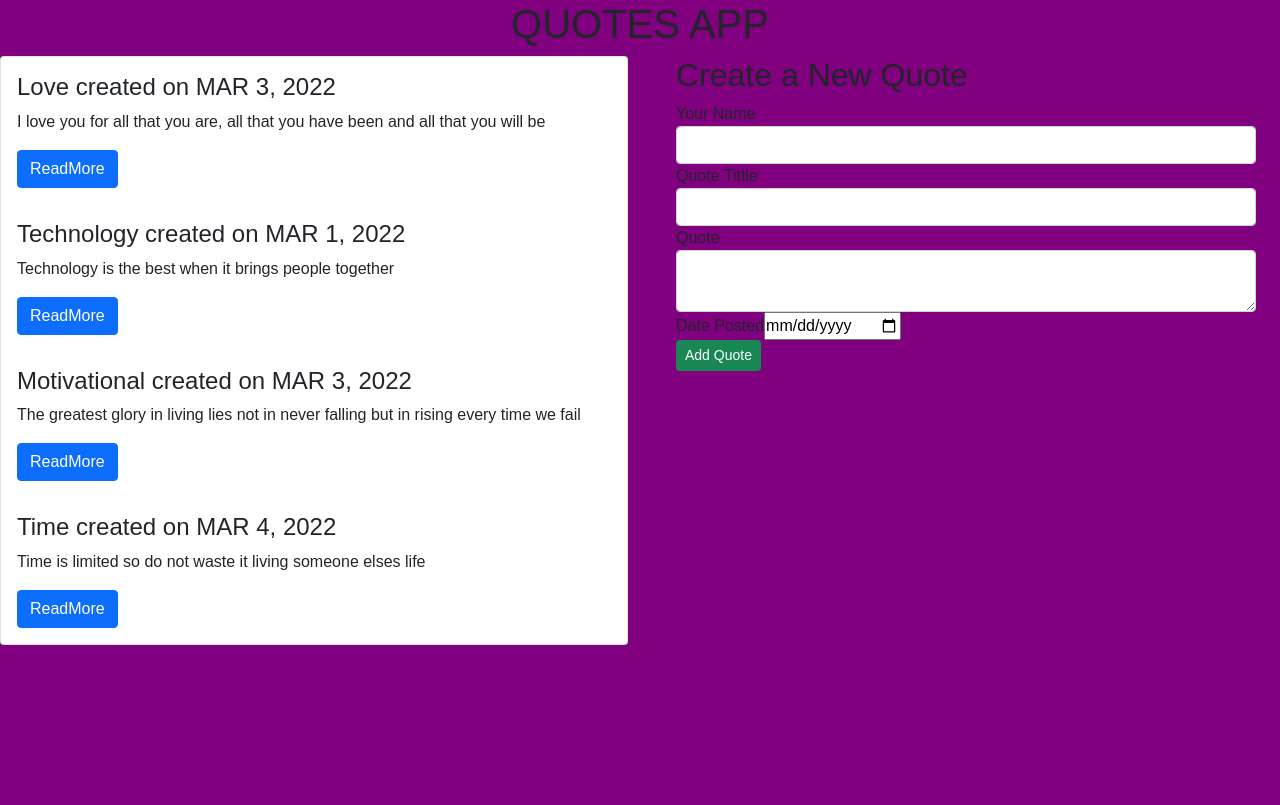
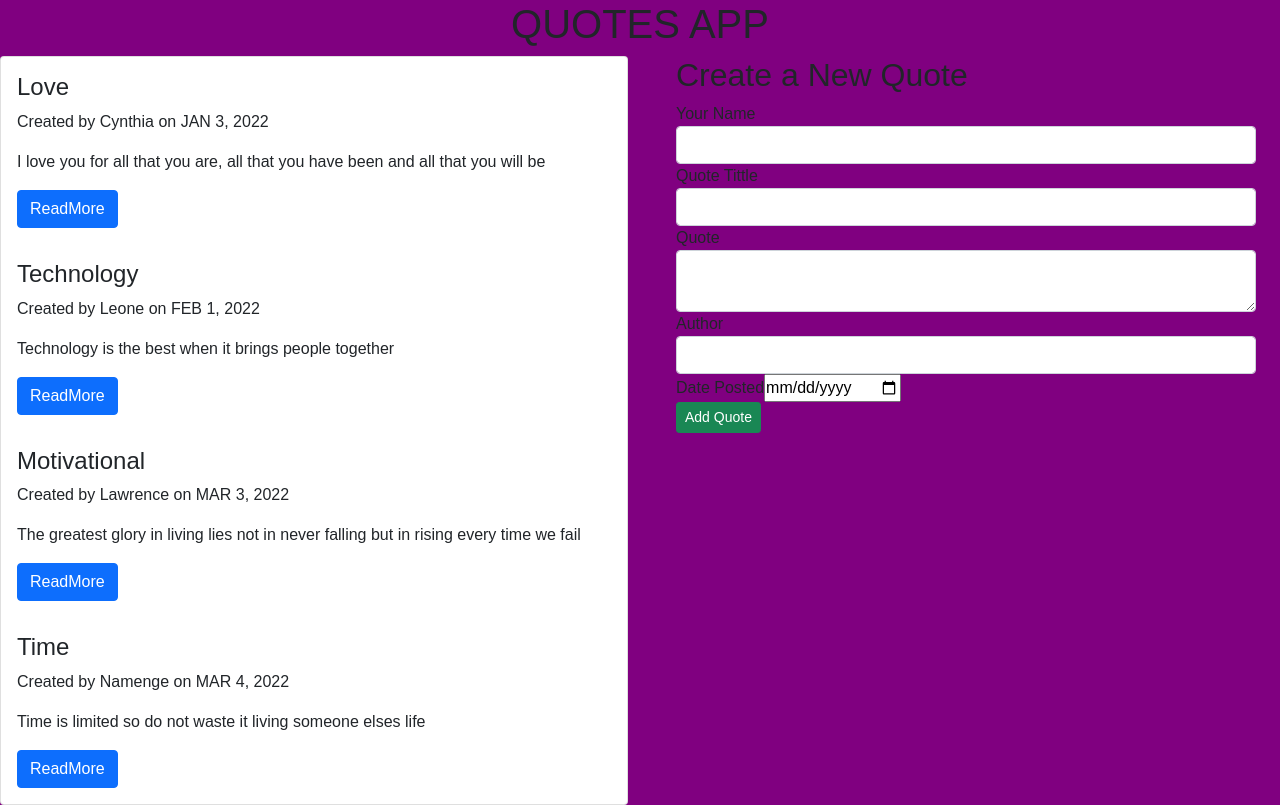
Before and after one commit to CynthiaOuma12673/quotes-app, an Angular app: page / in a window 1280 px wide. Built offline with nearby package versions, Linux system fonts and the light colour scheme.

Commit message:
it will add the quote author

```diff
--- a/src/app/date-count.pipe.ts
+++ b/src/app/date-count.pipe.ts
@@ -8,12 +8,12 @@ export class DateCountPipe implements PipeTransform {
   transform(value: any):number {
     let today:Date = new Date(); // get current date and time
     let todayWithNoTime:any = new Date(today.getFullYear(),today.getMonth(),today.getDate())
-    var dateDifference = Math.abs(value -todayWithNoTime) //returns value in milliseconds
+    var dateDifference = Math.abs(todayWithNoTime - value) //returns value in milliseconds
     const secondInDay =86400; //60seconds* 60mins in an hour*24hours in a day
     var dateDifferenceSeconds = dateDifference*0.001; //converts milliseconds to seconds
     var dateCounter = dateDifferenceSeconds/secondInDay;
 
-    if (dateCounter >=1 && value > todayWithNoTime){
+    if (dateCounter >=1 && value < todayWithNoTime){
       return dateCounter;
 
     }
--- a/src/app/quote-form/quote-form.component.html
+++ b/src/app/quote-form/quote-form.component.html
@@ -25,6 +25,13 @@
             </div>
             </div>
             <div class="form-group">
+                <label for="name">Author</label>
+                <input type="text" required class="form-control" id="Author" [(ngModel)]="newQuote.Author" name="Author" #name='ngModel' minlength="3">
+                <div [hidden]="name.valid || name.pristine" class="alert alert-danger">
+                    <p>Author name is required</p>
+                </div>
+                </div>
+            <div class="form-group">
             <label for="complete">Date Posted</label>
             <input type='date' id="complete" [(ngModel)]="newQuote.quoteDate" name="completeDate" #quoteDate="ngModel" required>
             <div [hidden]="quoteDate.valid || quoteDate.pristine" class="alert alert-danger">
--- a/src/app/quote-form/quote-form.component.ts
+++ b/src/app/quote-form/quote-form.component.ts
@@ -10,7 +10,7 @@ export class QuoteFormComponent implements OnInit {
   // quoting = new Quote (0, '', '', '', new Date(), 0, 0);
   // @Output() add = new EventEmitter<Quote>();
 
-  newQuote = new Quote (0,'', '', '', new Date(),0,0);
+  newQuote = new Quote (0,'', '', '', '', new Date(),0,0);
   @Output() addQuote = new EventEmitter<Quote>();
 
   submitQuote(){
--- a/src/app/quote.ts
+++ b/src/app/quote.ts
@@ -1,6 +1,6 @@
 export class Quote {
     showDescription:boolean;
-    constructor(public id:number, public name:string, public quotetitle:string, public quoteBody:string, public quoteDate:Date, public upCount:number, public downCount:number)
+    constructor(public id:number, public name:string, public quotetitle:string, public quoteBody:string, public Author:string, public quoteDate:Date, public upCount:number, public downCount:number)
     {
         this.showDescription=false;
     }
--- a/src/app/quote/quote.component.html
+++ b/src/app/quote/quote.component.html
@@ -2,7 +2,8 @@
     <div class="col-md-6">
     <div class="card">
         <div class="card-body" *ngFor='let quote of quotes; let i = index'>
-            <h4 class="card-title">{{ quote.quotetitle}} created on {{ quote.quoteDate|date|uppercase }}</h4>
+            <h4 class="card-title">{{ quote.quotetitle}}</h4>
+            <p>Created by {{ quote.name}}  on {{ quote.quoteDate|date|uppercase }}</p>
             <p class="card-text">{{ quote.quoteBody }}</p>
                 <button (click)='toggleDetails(i)' class="btn btn-primary">ReadMore</button>
                 <div *ngIf='quote.showDescription'>
--- a/src/app/quote/quote.component.ts
+++ b/src/app/quote/quote.component.ts
@@ -8,10 +8,10 @@ import { Quote } from '../quote';
 })
 export class QuoteComponent implements OnInit {
   quotes:Quote[] = [
-    new Quote (1, 'Cynthia', 'Love', 'I love you for all that you are, all that you have been and all that you will be', new Date(2022,2,3), 0, 0),
-    new Quote (2, 'Leone', 'Technology', 'Technology is the best when it brings people together', new Date(2022,2,1), 0, 0),
-    new Quote (3, 'Lawrence', 'Motivational', 'The greatest glory in living lies not in never falling but in rising every time we fail', new Date(2022,1,31), 0, 0),
-    new Quote (4, 'Namenge', 'Time', 'Time is limited so do not waste it living someone elses life ', new Date(2022,2,4), 0, 0)
+    new Quote (1, 'Cynthia', 'Love', 'I love you for all that you are, all that you have been and all that you will be', 'Cynthia Ouma', new Date(2021,12,3), 0, 0),
+    new Quote (2, 'Leone', 'Technology', 'Technology is the best when it brings people together','Bill Gates', new Date(2022,1,1), 0, 0),
+    new Quote (3, 'Lawrence', 'Motivational', 'The greatest glory in living lies not in never falling but in rising every time we fail','Maya Angelou',new Date(2022,1,31), 0, 0),
+    new Quote (4, 'Namenge', 'Time', 'Time is limited so do not waste it living someone elses life ','Robert Chris', new Date(2022,2,4), 0, 0)
   ];
   toggleDetails(index:any){
     this.quotes[index].showDescription=!this.quotes[index].showDescription;
```
